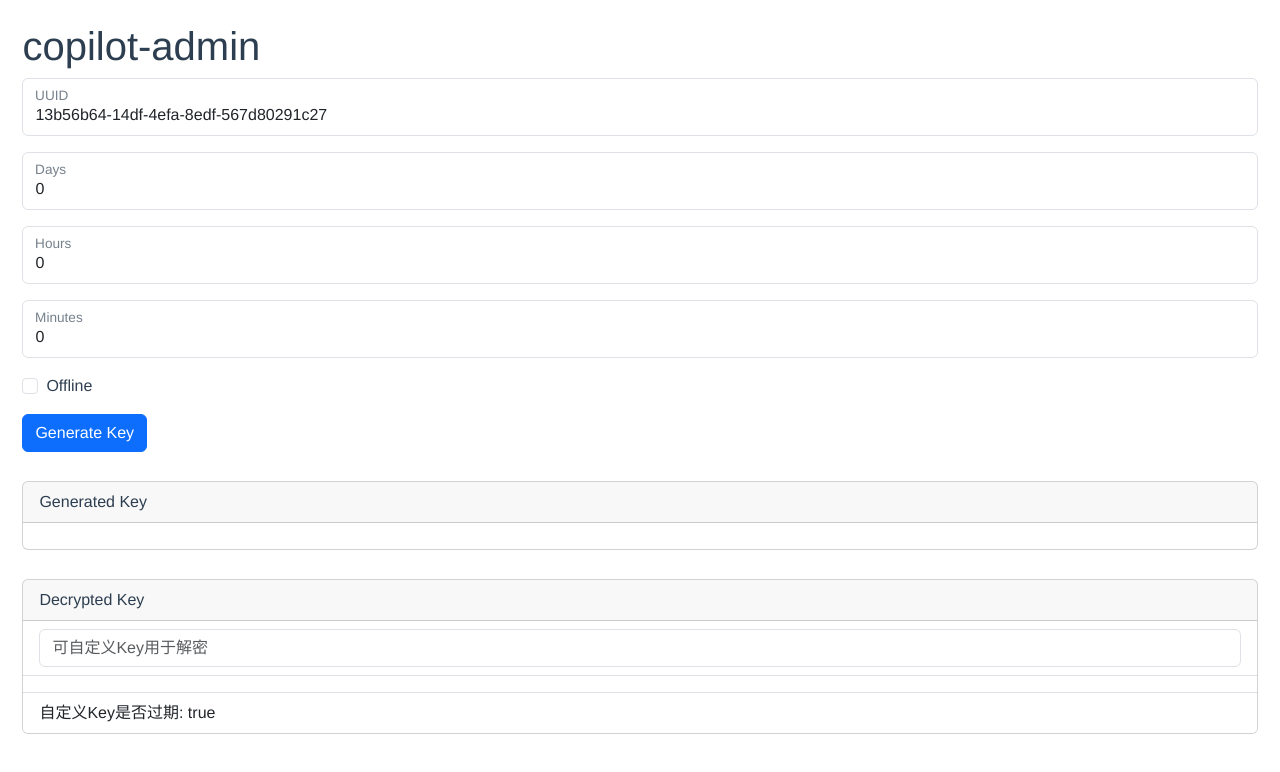
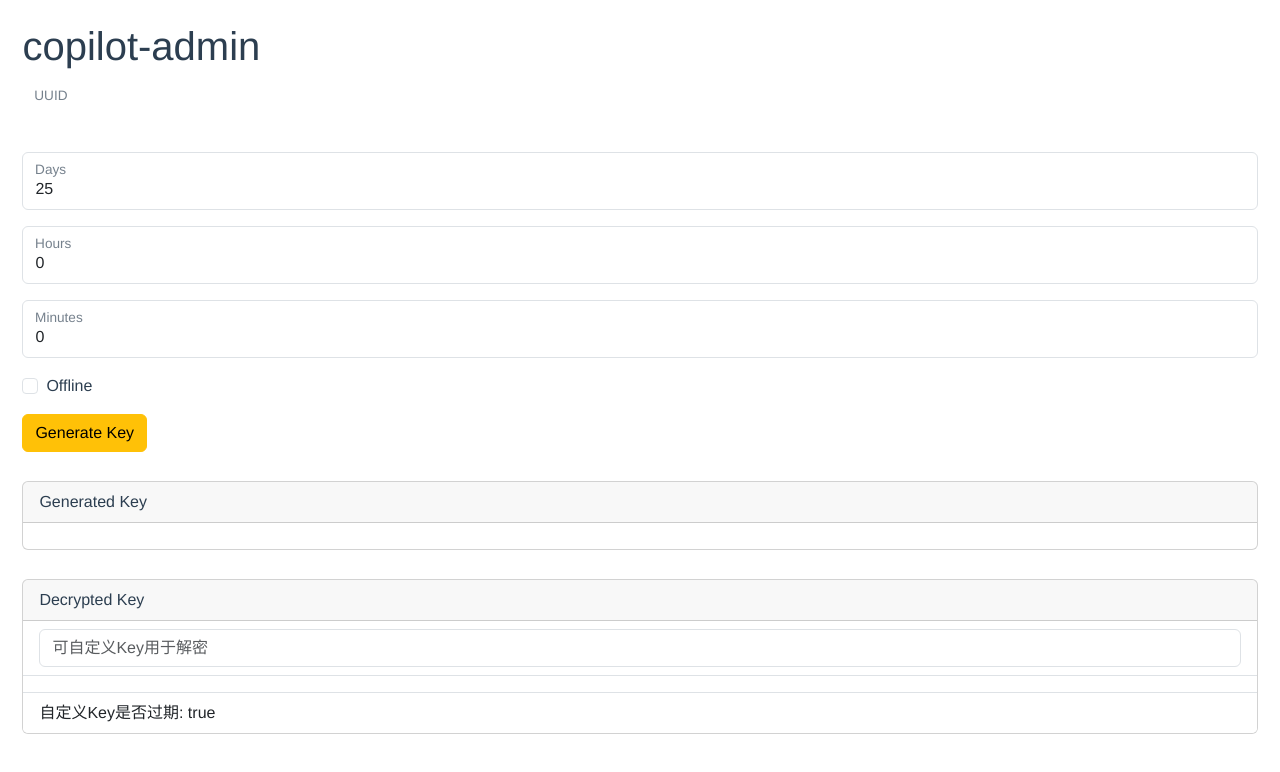
Before and after one commit to blmcd/copilot-admin, a Vue app: page / in a window 1280 px wide. Shown: the top 772 px of the page. Built offline with nearby package versions, Linux system fonts and the light colour scheme.

Commit message:
feat:复制、表单变化提示

```diff
--- a/src/components/GenerateKey.vue
+++ b/src/components/GenerateKey.vue
@@ -2,9 +2,10 @@
   <div class="key-generator">
     <div class="mb-3 form-floating">
       <input
+        readonly
         placeholder="a placeholder"
         type="text"
-        class="form-control"
+        class="form-control form-control-plaintext"
         id="uuid"
         v-model="uuid"
       />
@@ -69,7 +70,25 @@
       </div>
     </div>
 
-    <button class="btn btn-primary" @click="generate">Generate Key</button>
+    <button
+      class="btn"
+      :class="{
+        'btn-warning': isFormChanged,
+        'btn-primary': !isFormChanged,
+      }"
+      @click="generate"
+    >
+      Generate Key
+    </button>
+
+    <div
+      class="alert alert-primary"
+      role="alert"
+      v-show="showMessage"
+      style="margin: 1.4rem 0"
+    >
+      {{ showMessage }}
+    </div>
 
     <div class="card cp" @click="copy(key)">
       <div class="card-header">Generated Key</div>
@@ -78,7 +97,7 @@
       </div>
     </div>
 
-    <div class="card cp" @click="copy(decryptKeyData)">
+    <div class="card cp">
       <div class="card-header">Decrypted Key</div>
       <ul class="list-group list-group-flush">
         <li class="list-group-item">
@@ -92,7 +111,7 @@
             />
           </div>
         </li>
-        <li class="list-group-item">
+        <li class="list-group-item" @click="copy(decryptKeyData)">
           <div class="wb">
             {{ decryptKeyData }}
           </div>
@@ -106,14 +125,32 @@
 </template>
 
 <script>
+let count = 0;
 import CryptoJS from "crypto-js";
 import { v4 as uuidv4 } from "uuid";
-
+const clipboard = {
+  writeText: (text) => {
+    return new Promise((resolve, reject) => {
+      try {
+        const input = document.createElement("input");
+        input.style.display = "none";
+        input.value = text;
+        document.body.appendChild(input);
+        input.select();
+        document.execCommand("copy");
+        document.body.removeChild(input);
+        resolve();
+      } catch (error) {
+        reject();
+      }
+    });
+  },
+};
 export default {
   data() {
     return {
-      uuid: uuidv4(),
-      days: 0,
+      uuid: "",
+      days: 25,
       hours: 0,
       minutes: 0,
       githubKey: "",
@@ -122,6 +159,8 @@ export default {
       decryptedKey: "",
       customKey: "",
       githubKeyRequired: false,
+      showMessage: "",
+      formJson: "{}",
     };
   },
   methods: {
@@ -132,6 +171,9 @@ export default {
           return;
         }
       }
+
+      this.uuid = uuidv4();
+
       this.key = this.generateKey({
         uuid: this.uuid,
         days: this.days,
@@ -140,6 +182,13 @@ export default {
         githubKey: this.githubKey,
         offline: this.offline,
       });
+
+      this.formJson = this.getFormJson();
+      //   setTimeout(() => {
+      //     console.log("设置uuid为空");
+      //     this.uuid = "";
+      //   }, 3000);
+
       this.customKey = this.key;
       //   this.isKeyExpired = this.isKeyExpired(this.key);
     },
@@ -166,33 +215,61 @@ export default {
     },
     decryptKey(ciphertext, secretKey = "WTX") {
       const originCiphertext = ciphertext.slice(4, -4);
-      console.log("originCiphertext", originCiphertext);
+      //   console.log("originCiphertext", originCiphertext);
       let bytes = CryptoJS.AES.decrypt(originCiphertext, secretKey);
       return bytes.toString(CryptoJS.enc.Utf8);
     },
     copy(str) {
+      //   alert("copy");
       // 复制文本
-      navigator.clipboard
+      clipboard
         .writeText(str.trim())
-        .then(() => {})
+        .then(() => {
+          this.showMessage = "复制成功";
+          setTimeout(() => {
+            this.showMessage = "";
+          }, 2000);
+        })
         .catch((err) => {
           console.error("Could not copy text: ", err);
+          this.showMessage = "复制失败";
+          setTimeout(() => {
+            this.showMessage = "";
+          }, 2000);
         });
+    },
+    getFormJson() {
+      return JSON.stringify({
+        uuid: this.uuid,
+        days: this.days,
+        hours: this.hours,
+        minutes: this.minutes,
+        githubKey: this.githubKey,
+        offline: this.offline,
+      });
     },
   },
   computed: {
     isKeyExpired() {
       const now = new Date();
       try {
-        const user = JSON.parse(this.decryptedKey);
+        const user = JSON.parse(this.decryptKeyData);
         const expires = new Date(user.expires);
-        console.log("this.decryptedKey.expires", this.decryptedKey.expires);
+        // console.log("this.decryptedKey.expires", this.decryptedKey.expires);
         return now > expires;
       } catch (error) {}
       return true;
     },
     decryptKeyData() {
       return this.decryptKey(this.customKey);
+    },
+    isFormChanged() {
+      console.log("isFormChanged computed");
+      const currentForm = JSON.parse(this.getFormJson());
+      const lastFormJSON = this.formJson;
+      console.log({ currentForm, lastForm: lastFormJSON }, count);
+      count++;
+      return JSON.stringify(currentForm) !== lastFormJSON;
     },
   },
 };
```
